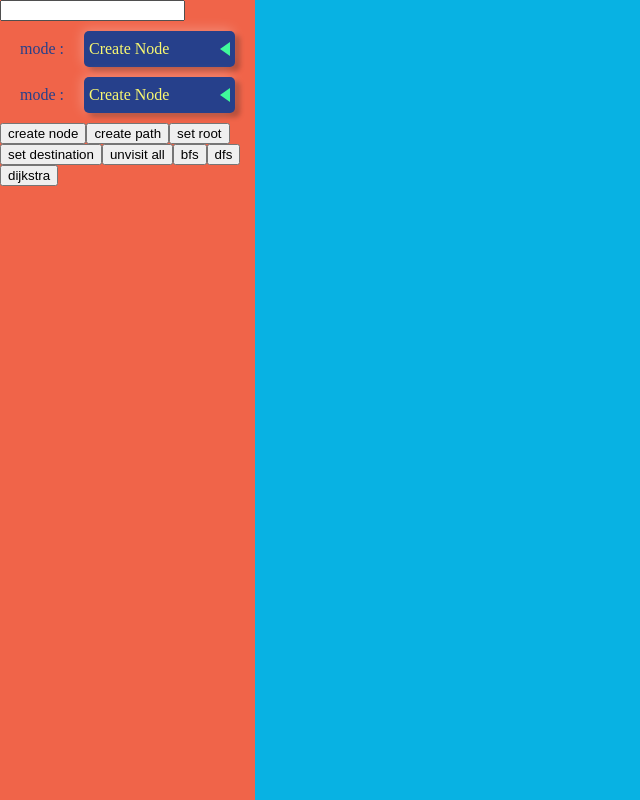
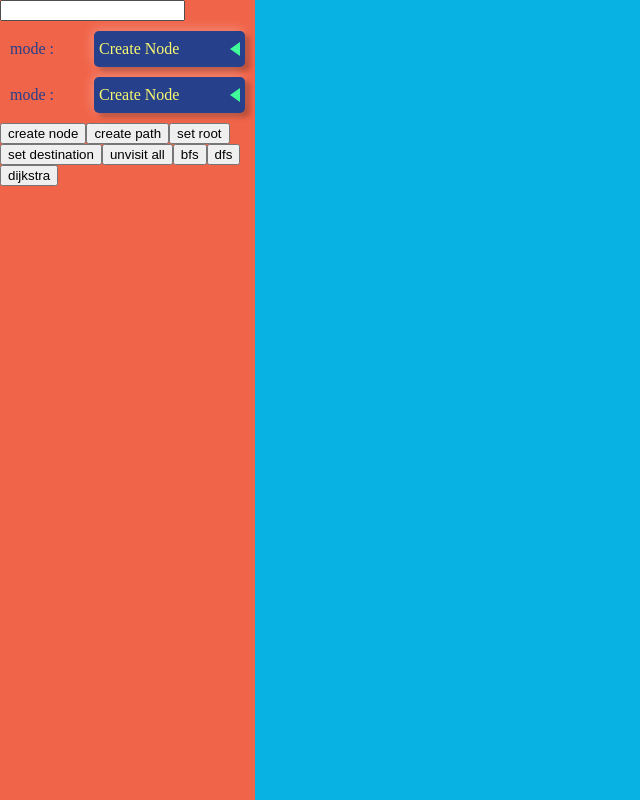
Before and after one commit to sastaachar/graphene, a React (Create React App) app: page / in a window 1280 px wide. Shown: the whole page, without its empty margins (0-640 px from the left). Built offline with nearby package versions, Linux system fonts and the light colour scheme; a web font is replaced by a local one.

Commit message:
[🔨Styling] : 🎨Left panel.

```diff
--- a/src/components/pages/main/nodeManager/nodemanager.scss
+++ b/src/components/pages/main/nodeManager/nodemanager.scss
@@ -16,7 +16,8 @@
       width: 100%;
       display: flex;
       align-items: center;
-      justify-content: space-evenly;
+      justify-content: space-between;
+      padding: 0px 10px;
       margin: 10px auto;
     }
   }
```
